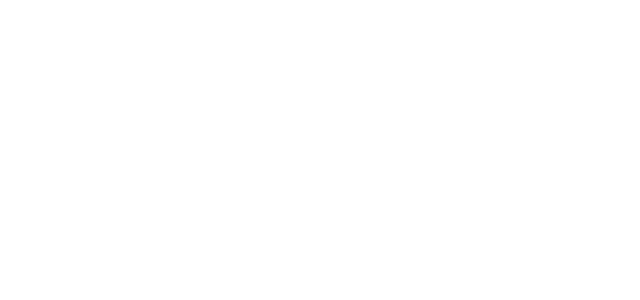
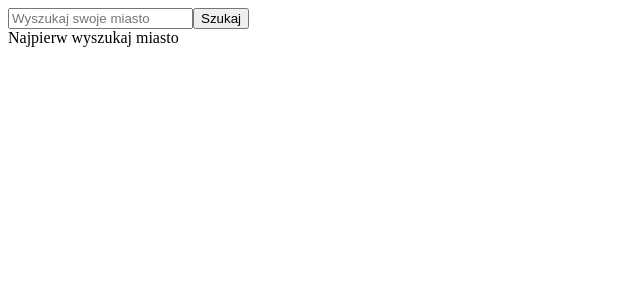
Before and after one commit to wookashart/react-redux-wather-app, a React (Create React App) app: page / in a window 1280 px wide. Shown: the top 300 px of the page, without its empty margins (0-640 px from the left). Built offline with nearby package versions, Linux system fonts and the light colour scheme.

Commit message:
Search by city added

```diff
--- a/src/components/App.js
+++ b/src/components/App.js
@@ -1,5 +1,10 @@
 import React from 'react';
+import Search from './Search';
+import SearchResult from './search/SearchResult';
 
 export default () => (
-  <div />
+	<div>
+		<Search />
+		<SearchResult />
+	</div>
 );
--- /dev/null
+++ b/src/components/Search.js
@@ -0,0 +1,8 @@
+import React from 'react';
+import SearchCity from './search/SearchCityForm';
+
+export default () => (
+    <div>
+        <SearchCity />
+    </div>
+);
--- /dev/null
+++ b/src/components/global/Button.js
@@ -0,0 +1,12 @@
+import React from 'react';
+import styled from 'styled-components';
+
+const Button = styled.button`
+
+`;
+
+export default ({ title, action }) => (
+    <Button onClick={action}>
+        <span>{title}</span>
+    </Button>
+);
--- /dev/null
+++ b/src/components/global/Input.js
@@ -0,0 +1,12 @@
+import React from 'react';
+import styled from 'styled-components';
+
+const Input = styled.label`
+
+`;
+
+export default ({ placeholder, action, value }) => (
+    <Input>
+        <input type="text" placeholder={placeholder} onChange={action} value={value} />
+    </Input>
+)
--- /dev/null
+++ b/src/components/search/SearchCityForm.js
@@ -0,0 +1,51 @@
+import React, { Component } from 'react';
+import { connect } from 'react-redux';
+import { getCityByName } from '../../redux/actions';
+import Input from '../global/Input';
+import Button from '../global/Button';
+import api from '../../data/api';
+
+class SearchCityForm extends Component {
+    state = {
+        cityName: '',
+        weather: {}
+    }
+
+    getInputValue = e => {
+        this.setState({ cityName: e.target.value });
+    }
+
+    getCityByName = e => {
+        e.preventDefault();
+        const { cityName } = this.state;
+        let weather;
+        let notFound = false;
+
+        fetch(api.byCity + cityName)
+            .then(response => response.json())
+            .then(json => {
+                if (json.cod === '404') {
+                    notFound = true;
+                } else {
+                    notFound = false;
+                    weather = json;
+                }
+
+                this.props.getCityByName({ cityName, notFound, weather });
+                this.setState({ cityName: '' });
+            });
+    }
+
+    render() {
+        return (
+            <form>
+                <Input placeholder="Wyszukaj swoje miasto" action={this.getInputValue} value={this.state.cityName} />
+                <Button title="Szukaj" action={this.getCityByName} />
+            </form>
+        )
+    }
+}
+
+const SearchCity = connect(null, dispatch => ({ getCityByName: city => dispatch(getCityByName(city)) })) (SearchCityForm);
+
+export default SearchCity;
--- /dev/null
+++ b/src/components/search/SearchResult.js
@@ -0,0 +1,35 @@
+import React, { Component } from 'react';
+import { connect } from 'react-redux';
+
+class SearchResultComponent extends Component {
+    render() {
+        const { cityName, notFound, weather } = this.props;
+
+        return (
+            <>
+                {notFound ? <div>not found</div> : (
+                    <div>
+                        {cityName !== '' ? (
+                            <>
+                                <span>Pogoda dla:</span>
+                                <span>{cityName}</span>
+                                <p>
+                                    temperatura: {weather.main.temp} st C
+                                </p>
+                                <p>
+                                    <img src={`http://openweathermap.org/img/w/${weather.weather[0].icon}.png`} alt="" />
+                                </p>
+                            </>
+                        ) : (
+                            <span>Najpierw wyszukaj miasto</span>
+                        )}
+                    </div>
+                )}
+            </>
+        )
+    }
+}
+
+const SearchResult = connect(state => state) (SearchResultComponent);
+
+export default SearchResult;
--- /dev/null
+++ b/src/data/api.js
@@ -0,0 +1,3 @@
+module.exports = {
+    byCity: 'https://api.openweathermap.org/data/2.5/weather?&APPID=18770eceb20e02f07cf0e78e8782945d&units=metric&q='
+}
--- a/src/index.js
+++ b/src/index.js
@@ -1,5 +1,12 @@
 import React from 'react';
 import ReactDOM from 'react-dom';
+import { Provider } from 'react-redux';
+import store from './redux/store';
 import App from './components/App';
 
-ReactDOM.render(<App />, document.getElementById('root'));
+ReactDOM.render(
+    <Provider store={store}>
+        <App />
+    </Provider>,
+    document.getElementById('root')
+);
--- /dev/null
+++ b/src/redux/action-types.js
@@ -0,0 +1 @@
+export const CITY_NAME = "CITY_NAME";
--- /dev/null
+++ b/src/redux/actions.js
@@ -0,0 +1,5 @@
+import { CITY_NAME } from './action-types';
+
+export function getCityByName(payload) {
+    return { type: CITY_NAME, payload};
+}
--- /dev/null
+++ b/src/redux/reducers.js
@@ -0,0 +1,21 @@
+import { CITY_NAME } from './action-types';
+
+const initialState = {
+    cityName: '',
+    notFound: false,
+    weather: {}
+}
+
+function rootReducer(state = initialState, action) {
+    if (action.type === CITY_NAME) {
+        return Object.assign({}, state, {
+            cityName: action.payload.cityName,
+            notFound: action.payload.notFound,
+            weather: action.payload.weather
+        });
+    };
+
+    return state;
+}
+
+export default rootReducer;
--- /dev/null
+++ b/src/redux/store.js
@@ -0,0 +1,6 @@
+import { createStore } from 'redux';
+import rootReducer from './reducers';
+
+const store = createStore(rootReducer);
+
+export default store;
```
